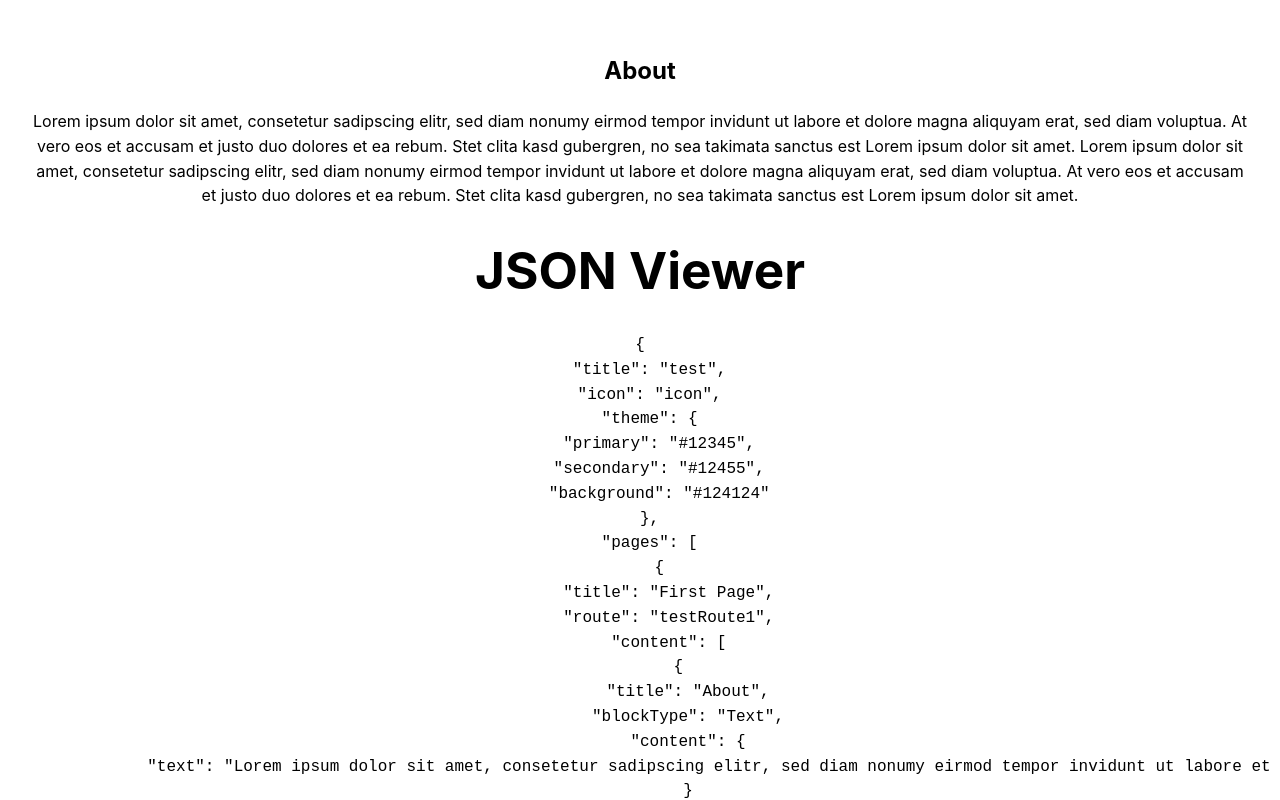
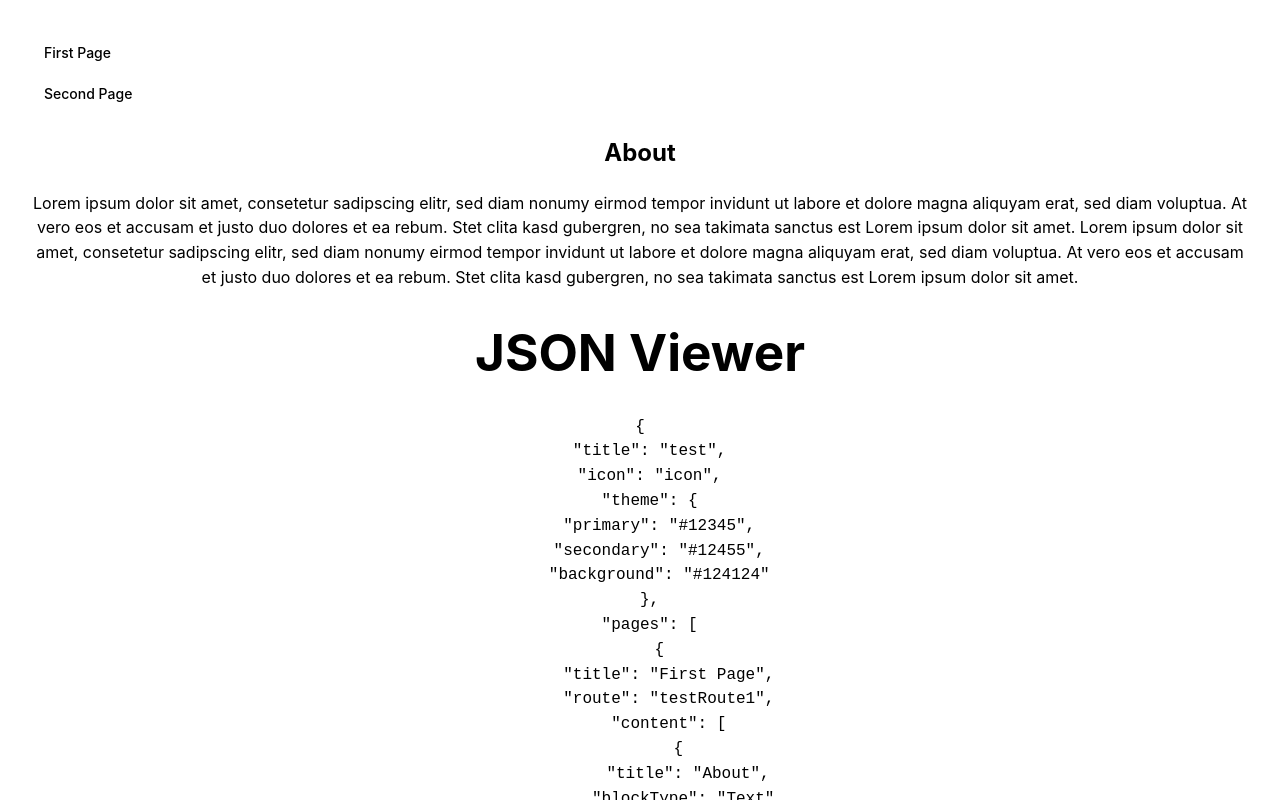
Before and after one commit to schergen-org/JAWG, a React (Vite) app: page / in a window 1280 px wide. Shown: the top 800 px of the page. Built offline with nearby package versions, Linux system fonts and the light colour scheme.

Commit message:
Add navlinks to switch between pages

```diff
--- a/src/components/routerSwitcher.tsx
+++ b/src/components/routerSwitcher.tsx
@@ -1,12 +1,23 @@
 import { Route, Routes } from 'react-router';
 import { Page } from '../types/Schema';
 import BlockBuilder from './builders/blockBuilder';
+import { NavLink } from '@mantine/core';
 
 type routeSwitcherProps = {
   pages: Page[];
 }
 export  default function RouterSwitcher({ pages }: routeSwitcherProps) {
     return (
+        <>
+            {pages.map((page, index) => {
+                return (
+                    <NavLink
+                        key={index}
+                        label={page.title}
+                        href={"/" + page.route}
+                    />
+                )
+            })}
             <Routes>
                 <Route path="/" element={
                     (pages.length > 0) &&
@@ -28,5 +39,6 @@ export  default function RouterSwitcher({ pages }: routeSwitcherProps) {
                     )
                 })}
             </Routes>
+        </>
     )
 }
```
Lines whose indentation alone changed are shown as unchanged.
